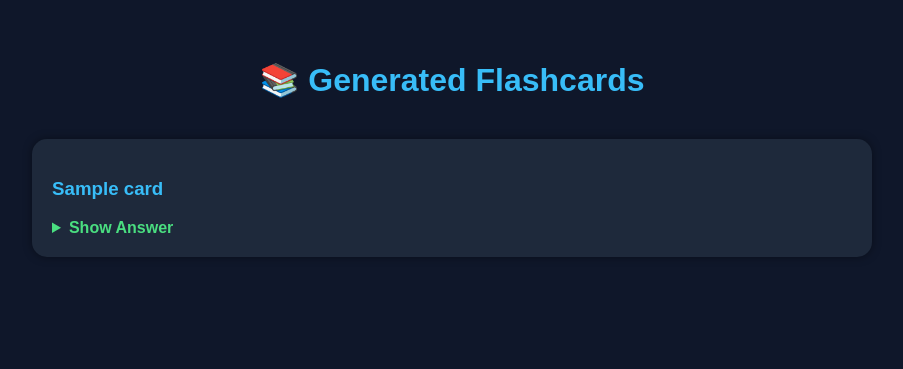
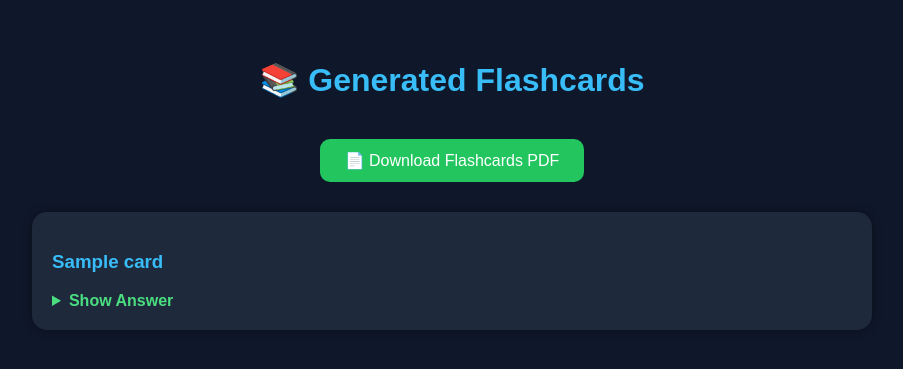
Before and after one commit to AyushVardhanOG/AI-Flashcard-Generator, a Flask app: template templates/flashcards.html in a window 1280 px wide. Shown: the top 369 px of the page, without its empty margins (188-1091 px from the left). Run offline with Flask 3, Linux system fonts and the light colour scheme; the template is opened without the code that fills it: most values are stand-ins (such as "Sample title", 1, 10 or a date in 2020).

Commit message:
Added pdf export feature for flash card

```diff
--- a/app.py
+++ b/app.py
@@ -24,6 +24,8 @@ quiz_questions = []
 
 latest_results = []
 latest_score = 0
+
+latest_flashcards = []
 
 # Upload folder configuration
 UPLOAD_FOLDER = "uploads"
@@ -159,6 +161,7 @@ Notes:
     # ==========================
 
     if mode == "flashcards":
+        global latest_flashcards
 
         cards = []
 
@@ -174,6 +177,8 @@ Notes:
                     "question": question.strip(),
                     "answer": answer.strip()
                 })
+
+        latest_flashcards = cards
 
         return render_template(
             "flashcards.html",
@@ -396,5 +401,57 @@ def download_results():
         pdf_file,
         as_attachment=True
     )
+
+@app.route("/download_flashcards")
+def download_flashcards():
+
+    pdf_file = "flashcards.pdf"
+
+    c = canvas.Canvas(pdf_file)
+
+    y = 800
+
+    c.setFont("Helvetica-Bold", 18)
+    c.drawString(
+        50,
+        y,
+        "AI Study Assistant - Flashcards"
+    )
+
+    y -= 50
+
+    for card in latest_flashcards:
+
+        c.setFont("Helvetica-Bold", 12)
+
+        c.drawString(
+            50,
+            y,
+            f"Question: {card['question'][:80]}"
+        )
+
+        y -= 25
+
+        c.setFont("Helvetica", 11)
+
+        c.drawString(
+            70,
+            y,
+            f"Answer: {card['answer'][:100]}"
+        )
+
+        y -= 40
+
+        if y < 100:
+
+            c.showPage()
+            y = 800
+
+    c.save()
+
+    return send_file(
+        pdf_file,
+        as_attachment=True
+    )
 if __name__ == "__main__":
     app.run(debug=True)
--- a/templates/flashcards.html
+++ b/templates/flashcards.html
@@ -48,12 +48,36 @@
             line-height:1.6;
         }
 
+        .download-btn{
+            text-align:center;
+            margin-bottom:30px;
+        }
+
+        button{
+            background:#22c55e;
+            color:white;
+            border:none;
+            padding:12px 25px;
+            border-radius:10px;
+            cursor:pointer;
+        }
+
     </style>
 
 </head>
 <body>
 
 <h1>📚 Generated Flashcards</h1>
+
+<div class="download-btn">
+
+    <a href="/download_flashcards">
+        <button>
+            📄 Download Flashcards PDF
+        </button>
+    </a>
+
+</div>
 
 {% for card in cards %}
 
```
Also changed, not shown: 1 other file.
